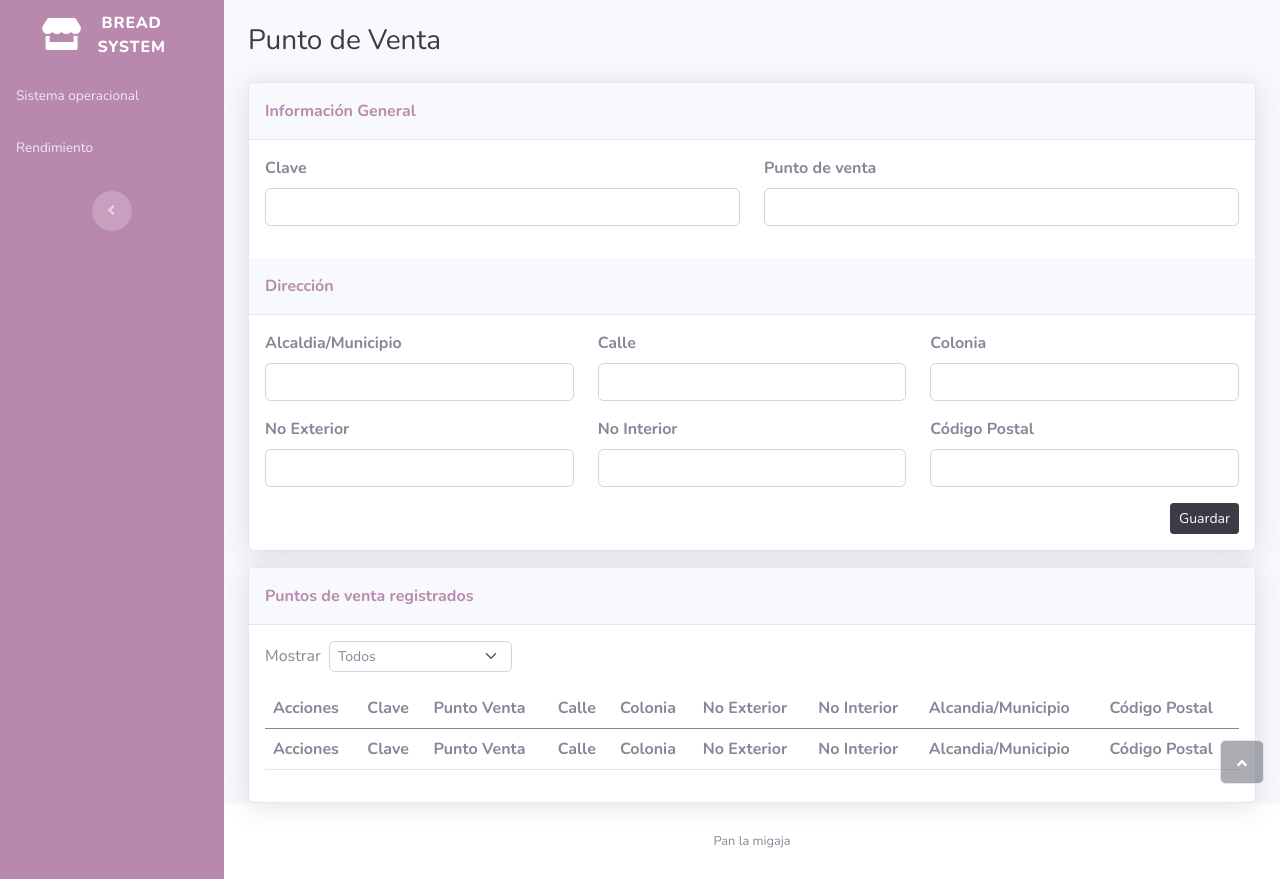
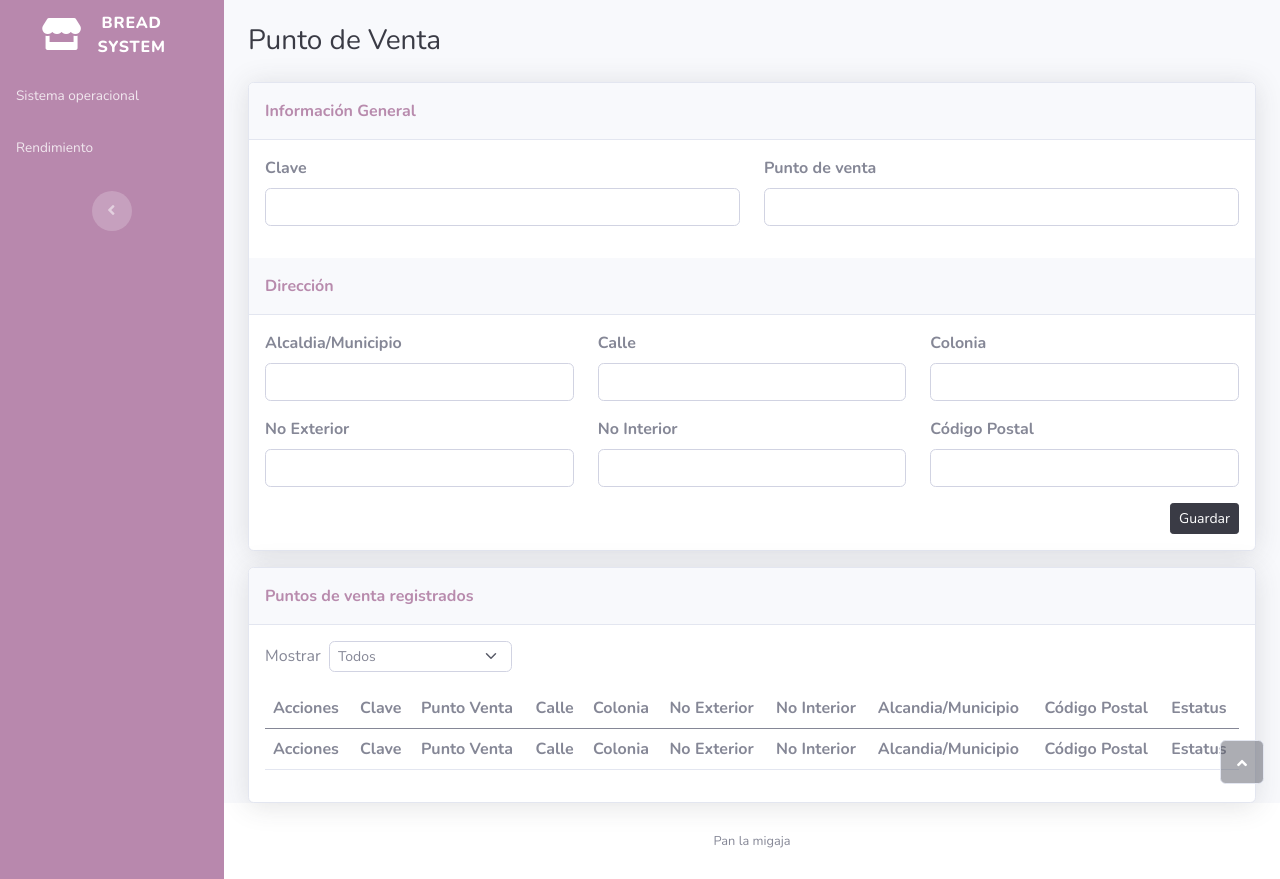
Before and after one commit to Norman-Arredondo/proyecto_bread_system, a PHP site: page /punto_venta.php in a window 1280 px wide. Run offline with PHP 8.4, Linux system fonts and the light colour scheme; some libraries are stand-ins or nearby versions.

Commit message:
Puntos Venta
Se agrega la columna "Estatus" a la tabla

```diff
--- a/punto_venta.php
+++ b/punto_venta.php
@@ -90,6 +90,7 @@
                                         <th>No Interior</th>
                                         <th>Alcandia/Municipio</th>
                                         <th>Código Postal</th>
+                                        <th>Estatus</th>
                                     </tr>
                                 </thead>
                                 <tbody>
@@ -109,6 +110,7 @@
                                         <td><strong>No Interior</strong></td>
                                         <td><strong>Alcandia/Municipio</strong></td>
                                         <td><strong>Código Postal</strong></td>
+                                        <td><strong>Estatus</strong></td>
                                     </tr>
                                 </tfoot>
                             </table>
```
